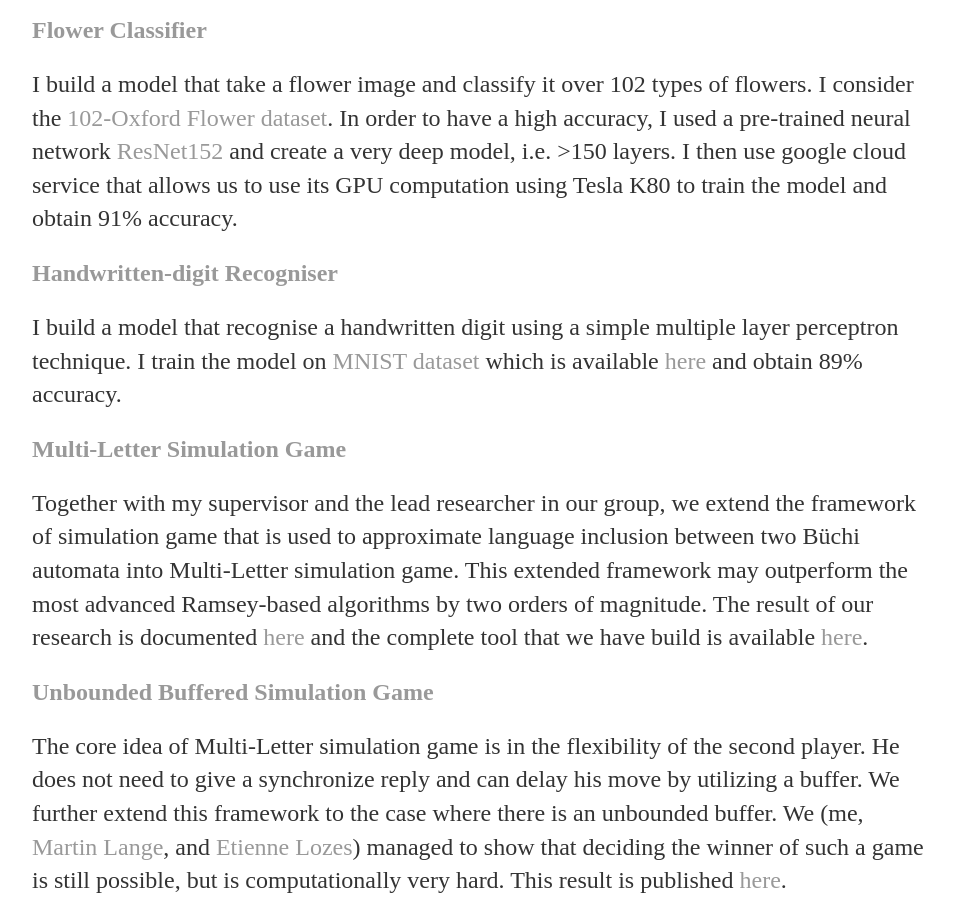
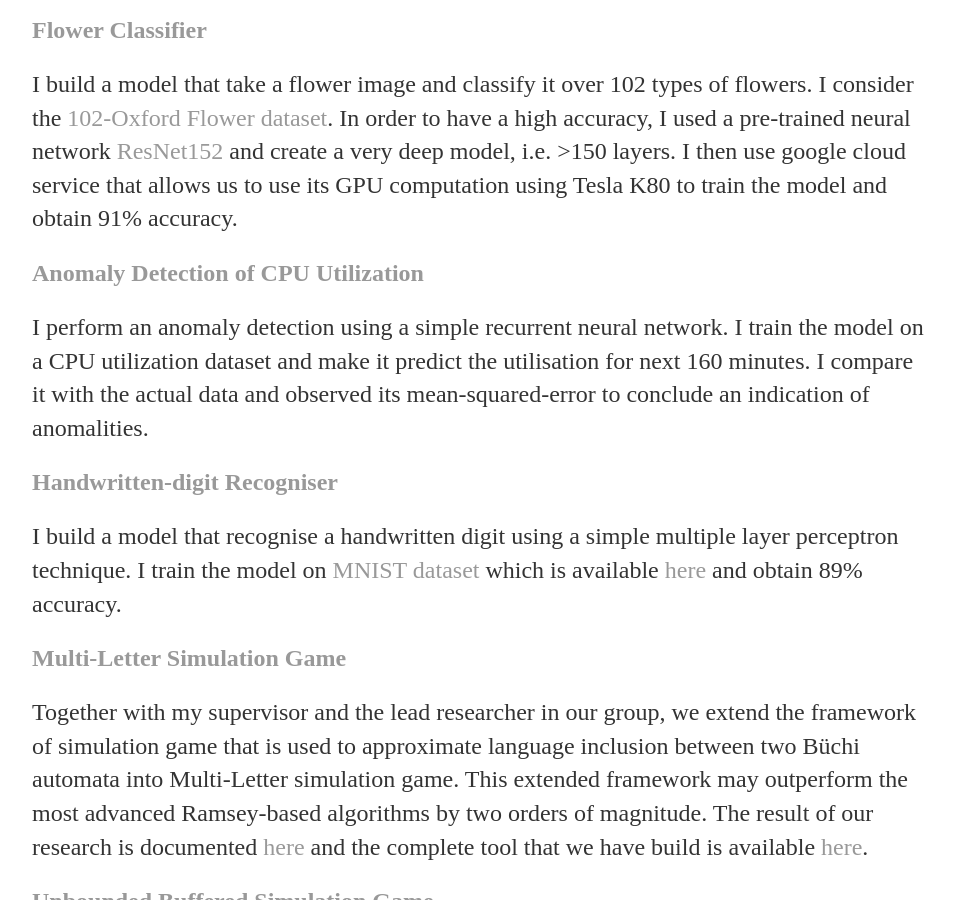
Before and after one commit to milkahut/milkahut.github.io, a Jekyll site: the page built from index.html, in a window 1280 px wide and 900 px high, scrolled down 548 px. Shown: the whole window, without its empty margins (160-1114 px from the left). Built offline with Jekyll 4.4.1, drawn with Linux system fonts in a browser that asks for light colours.

Commit message:
Update index.html

```diff
--- a/index.html
+++ b/index.html
@@ -29,6 +29,12 @@ title: Milka Hutagalung
 		and create a very deep model, i.e. >150 layers.
 		I then use google cloud service that allows us to use its GPU computation using
 		Tesla K80 to train the model and obtain 91% accuracy.</p>
+
+	<h2><a href="https://github.com/milkahut/Anomaly-Detection/blob/master/anomaly_detection_simpleRNN.ipynb">Anomaly Detection of CPU Utilization </a></h2>
+	<p>I perform an anomaly detection using a simple recurrent neural network.
+		I  train the model on a CPU utilization dataset and make it predict  the  utilisation for next 160 minutes.
+		I compare it with the actual data and observed its mean-squared-error to conclude an indication of anomalities. </p>
+
 
 	<h2><a href="https://github.com/milkahut/digit-recognizer">Handwritten-digit Recogniser </a></h2>
 	<p>I build a model that recognise a handwritten digit using a simple multiple layer perceptron technique.
```
